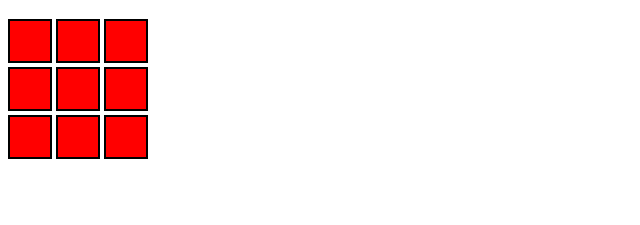
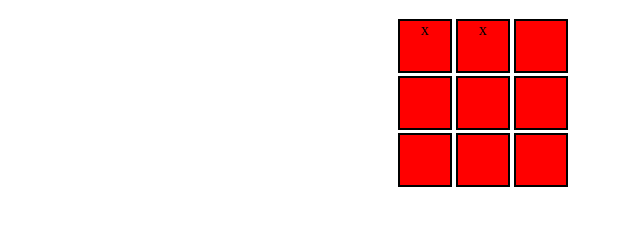
Before and after one commit to CrocoNiall/ticTacToe, a plain HTML site: page index.html in a window 1280 px wide. Shown: the part 61-286 px from the top of the page, without its empty margins (0-640 px from the left). Drawn offline with Linux system fonts and the light colour scheme.

Commit message:
added event listeners

```diff
--- a/index.html
+++ b/index.html
@@ -9,17 +9,17 @@
   <h1>Tic Tac Toe Game</h1>
     <div id="innerContainer">
       <div id= "gameBoard">
-        <div id="r1">
+        <div class="row" id="r1">
           <div class="gameBoardSquare" id="r1c1"></div>
           <div class="gameBoardSquare" id="r1c2"></div>
           <div class="gameBoardSquare" id="r1c3"></div>
         </div>
-        <div id="r2">
+        <div class= "row" id="r2">
           <div class="gameBoardSquare" id="r2c1"></div>
           <div class="gameBoardSquare" id="r2c2"></div>
           <div class="gameBoardSquare" id="r2c3"></div>
         </div>
-        <div id="r3">
+        <div class="row" id="r3">
           <div class="gameBoardSquare" id="r3c1"></div>
           <div class="gameBoardSquare" id="r3c2"></div>
           <div class="gameBoardSquare" id="r3c3"></div>
--- a/main.js
+++ b/main.js
@@ -0,0 +1,33 @@
+
+var gameBoardArray = [[0,0,0],
+                 [0,0,0],
+                 [0,0,0]];
+
+function eventListeners() {
+
+var sqr11 = document.getElementById('r1c1');
+var sqr12 = document.getElementById('r1c2');
+var sqr13 = document.getElementById('r1c3');
+var sqr21 = document.getElementById('r2c1');
+var sqr22 = document.getElementById('r2c2');
+var sqr23 = document.getElementById('r2c3');
+var sqr31 = document.getElementById('r3c1');
+var sqr32 = document.getElementById('r3c2');
+var sqr33 = document.getElementById('r3c3');
+var player = 'x';
+
+
+sqr11.addEventListener("click", changeSqrValue(player, 'r1c1'), false);
+sqr12.addEventListener('click', changeSqrValue(player, 'r1c2'), false);
+}
+
+function changeSqrValue(player, square) {
+ document.getElementById(square);
+
+  document.getElementById(square).innerHTML = player;
+
+}
+
+window.onload = function(){
+  eventListeners();
+}
--- a/style.css
+++ b/style.css
@@ -1,14 +1,36 @@
-.gameBoard {
-display: inline-block;
-margin: 0 auto;
-max-width: 150px;
+
+#innerContainer {
+  display: block;
+  margin: 0 auto;
+  max-width: 500px;
+
+}
+p {
+
 }
 
+#gameBoard {
+display: block;
+margin: 0 auto;
+text-align: center;
+}
+
+.row {
+margin-bottom: 3px;
+padding: 0;
+max-height: 58px;
+max-width: 186px;
+display: block;
+
+}
 
 .gameBoardSquare {
 display: inline-block;
-height: 40px;
-width: 40px;
+height: 50px;
+width: 50px;
+padding: 0;
 background: red;
 border: solid black 2px;
+text-align: center;
+vertical-align: middle;
 }
```
